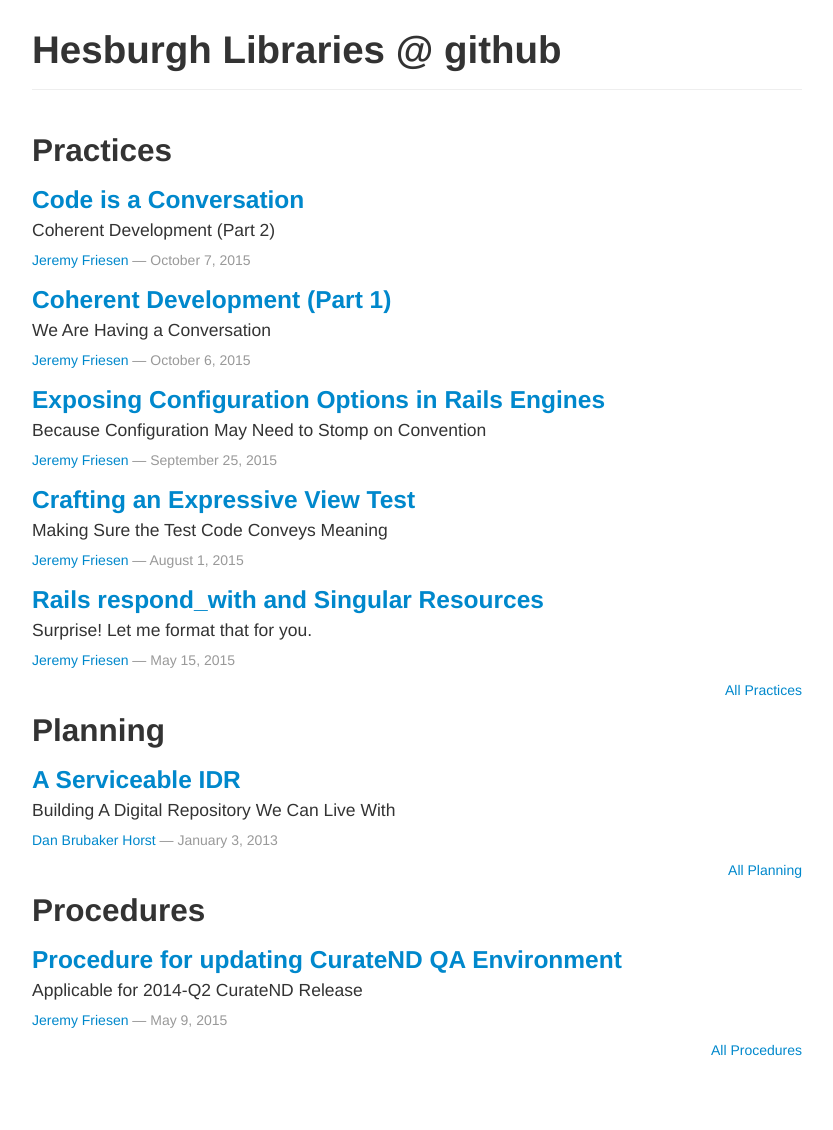
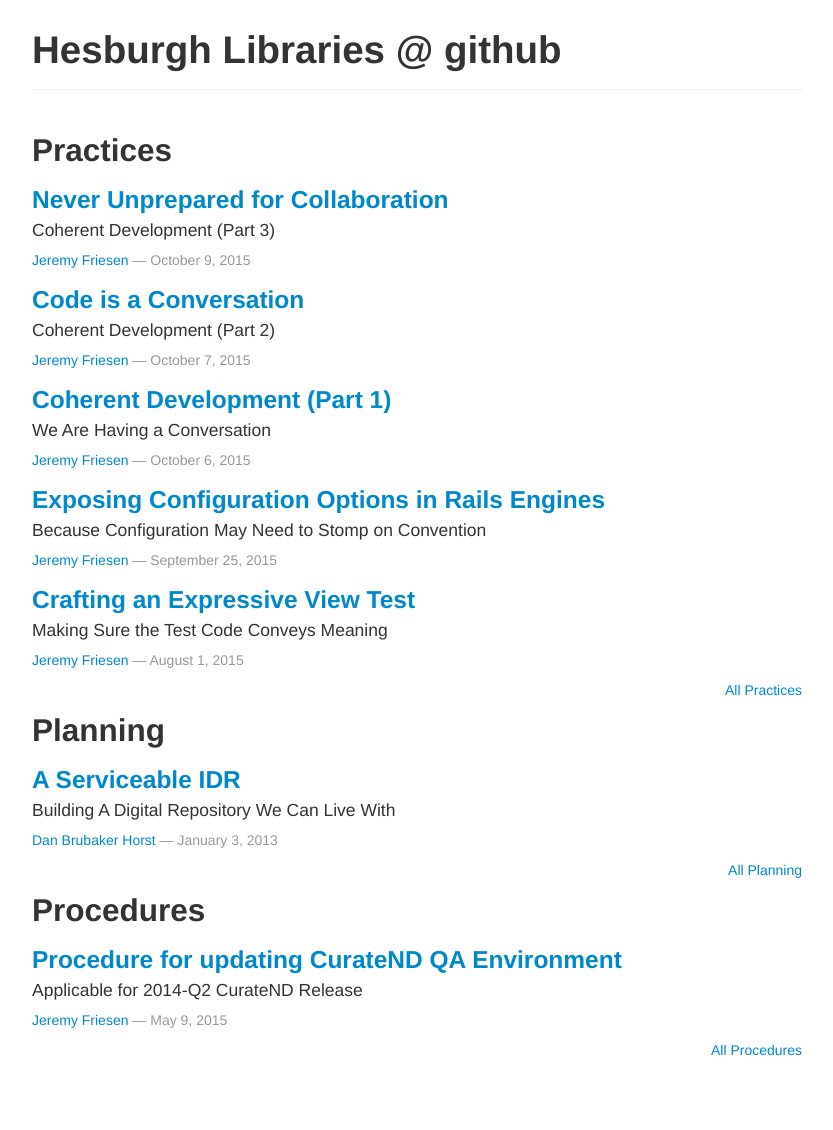
Before and after one commit to terrellt/ndlib.github.io, a Jekyll site: the page built from index.html, in a window 1280 px wide. Shown: the whole page, without its empty margins (223-1056 px from the left). Built offline with Jekyll 4.4.1, drawn with Linux system fonts in a browser that asks for light colours; Markdown is read by kramdown in place of the engine named in the settings; part of the change alters nothing that is shown.

Commit message:
Adding Never Unprepared for Collaboration

```diff
--- a/_posts/2015-10-06-coherent-development-part-1.md
+++ b/_posts/2015-10-06-coherent-development-part-1.md
@@ -27,6 +27,7 @@ I have also written code that is a joy to work with, as it remains flexible yet
 Topics that I'm going to explore are:
 
 1. [Code is a Conversation](/practices/code-is-a-conversation)
+1. [Never Unprepared for Collaboration](/practices/never-unprepared-for-collaboration)
 1. Test Driven Development
 1. S.O.L.I.D. Design Principles
 1. Command / Query Separation
--- /dev/null
+++ b/_posts/2015-10-09-never-unprepared-for-collaboration.md
@@ -0,0 +1,74 @@
+---
+author:   jeremyf
+category: practices
+filename: 2015-10-09-never-unprepared-for-collaboration.md
+layout:   post
+tagline:  Coherent Development (Part 3)
+title:    Never Unprepared for Collaboration
+tags:     rails, design, projecthydra, coherent-development
+---
+
+> Take something complicated, break it up in to manageable parts, and then tackle them over time in order to achieve a goal. -- *[Phil Vecchione](https://plus.google.com/+PhilVecchione/posts)*
+
+I am an avid player and facilitator of table top role-playing games.
+You've been warned.
+
+In 2012 I picked up a copy of Phil Vecchione's [Never Unprepared: The Complete Game Master’s Guide to Session Prep](http://www.rpgnow.com/product/103654/Never-Unprepared-The-Complete-Game-Masters-Guide-to-Session-Prep?affiliate_id=318171).
+Phil is a table top gamer at heart.
+He is a project manager by trade.
+"Never Unprepared" is the intersection of the time management skills of a professional project manager and his hobby.
+
+Phil speaks about the five steps of preparation.
+
+* Brainstorming - Spawn lots of ideas
+* Selection - Winnow down the ideas
+* Conceptualization - Expand on the selected ideas
+* Documentation - Write down meaningful notes for the concepts
+* Review - Reconcile the notes for consistency
+
+In identifying the steps, Phil is creating boundaries for the types of tasks he does.
+In creating these boundaries, he declares the constraints on the time he is working.
+
+There is no place for rejecting ideas during the brainstorming nor documentation phase.
+Selection is the time for doing so.
+
+More than any software development book, Never Unprepared is a guide for my day to day professional life.
+
+## Applying this to Hydra::Works
+
+On Wednesday, the [Hydra Tech Call](https://wiki.duraspace.org/display/hydra/Hydra+Tech+Call+2014-10-08) embarked on a collaborative design process for [Hydra::Works](https://github.com/projecthydra-labs/hydra-works).
+
+I volunteered to write up [some collaboration steps](https://github.com/projecthydra-labs/hydra-works/blob/master/CONTRIBUTING.md).
+They were enough for us to get started.
+
+And started we did.
+
+A [flurry of conversations erupted](https://github.com/projecthydra-labs/hydra-works/issues?q=is%3Aopen+is%3Aissue+sort%3Aupdated-desc).
+Our community is working hard to give shape to these conversations.
+
+I'm not concerned with the output of the conversation.
+I don't have a strong sense of what is the right model.
+I am more concerned with "are we doing it the right way".
+
+For the current work we are doing, I'm wanting to make sure that we are moving through log jams in our discussions.
+I want to identify which of Phil's phases we are in?
+
+But before we go to far, I need to determine what the end of this "project is."
+I believe the end of this project is to have an agreed upon **set of use cases** that have been documented and reviewed.
+
+## Applying this to the General Case
+
+As I work on something, I want to know my end goal.
+Once that is determined, I find following the above methodology very powerful.
+I can get a lot done at the right times.
+
+One key assumption is that I know my end goal.
+If I don't, then I need to create a small project to determine my end goal.
+
+The Hydra Tech Call agreed that we were going to swarm on the generation of use cases for Hydra::Works.
+We weren't going to implement Hydra::Works, just determine the needs that it must address.
+
+The community has a lot of voices and does not have a benevolent dictator for life.
+So I'm looking to help form and suggest a framework for efficient work as a community effort.
+
+If anyone has one, please let me know.
```
